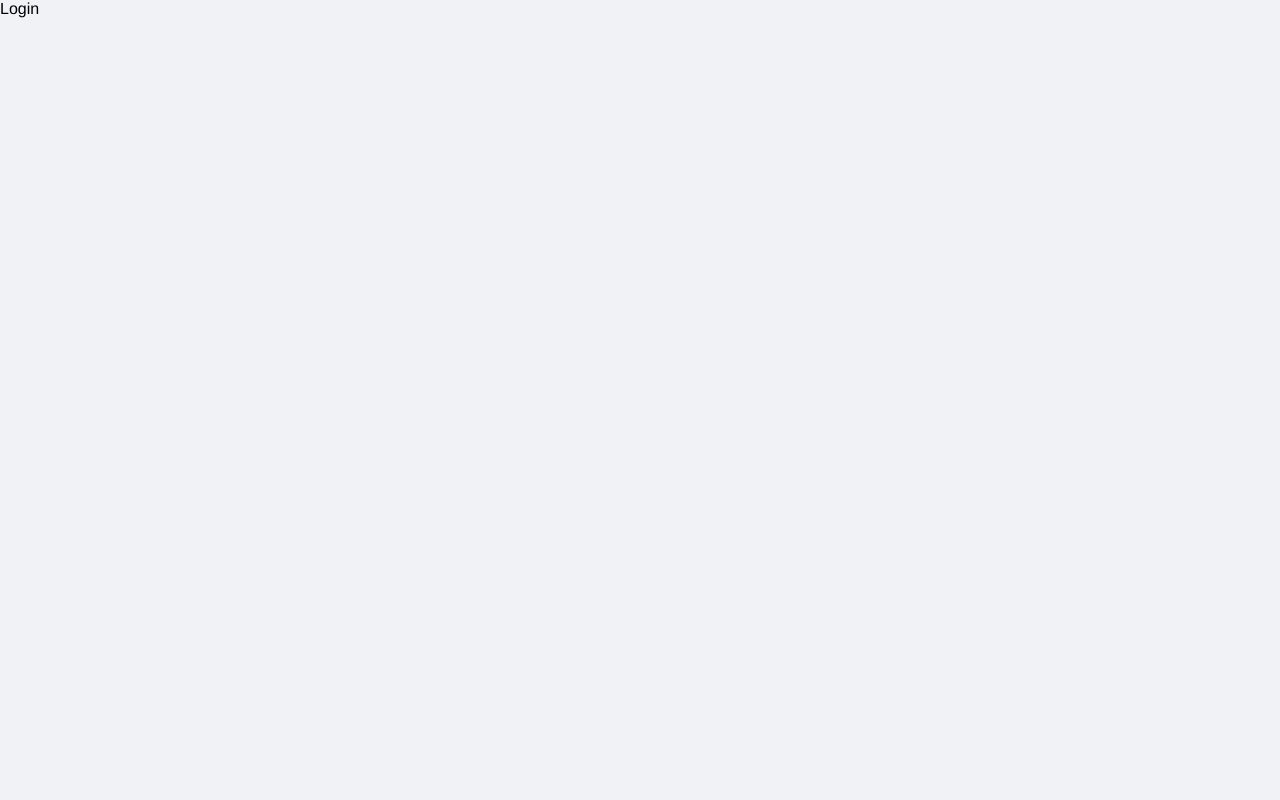
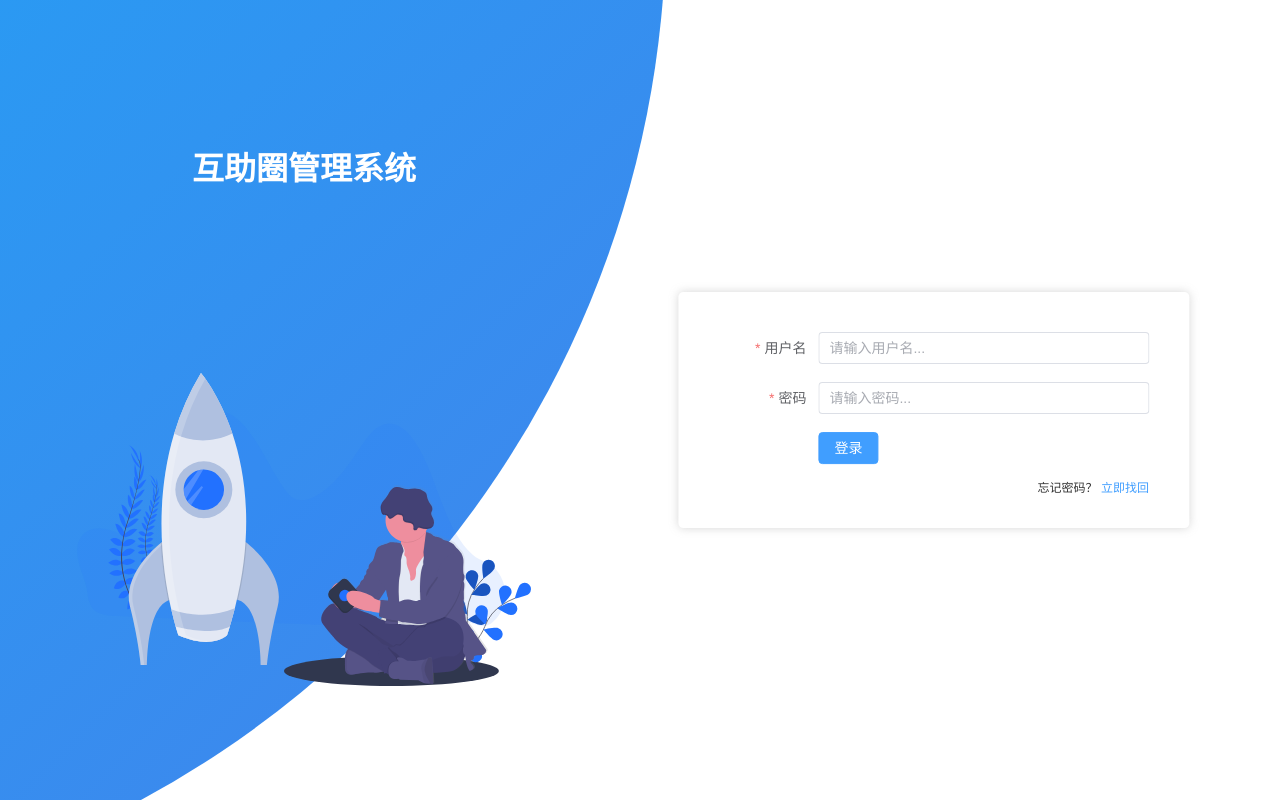
Before and after one commit to LBVIIC/mutual-aid-zone-admin, a Vue app: page /#/admin/login in a window 1280 px wide. Built offline with nearby package versions, Linux system fonts and the light colour scheme.

Commit message:
feat: 完成登录功能

```diff
--- a/src/api/user.ts
+++ b/src/api/user.ts
@@ -1,4 +1,11 @@
 import instance from '../utils/request';
+
+export const login = (username: string, password: string) => {
+  return instance.post('/api/user/login', {
+    username,
+    password
+  });
+};
 
 export const getUsers = () => {
   return instance.get('/api/user');
--- a/src/components/Sidebar.vue
+++ b/src/components/Sidebar.vue
@@ -18,6 +18,10 @@
           <el-menu-item index="4" @click="handleRouterLink(4)">
             <el-icon><Shop /></el-icon>
             <span>商品管理</span>
+          </el-menu-item>
+          <el-menu-item index="5" @click="handleRouterLink(5)">
+            <el-icon><CircleCloseFilled /></el-icon>
+            <span>退出登录</span>
           </el-menu-item>
         </el-menu>
       </el-col>
@@ -62,6 +66,9 @@ const handleRouterLink = (index: number) => {
     case 4:
       router.push({ name: 'Store' });
       break;
+    case 5:
+      localStorage.removeItem('token');
+      router.push({ name: 'Login' });
   }
 };
 </script>
--- a/src/composables/useUser.ts
+++ b/src/composables/useUser.ts
@@ -1,8 +1,10 @@
 import { reactive, ref } from 'vue';
 import { ElMessage, FormInstance, FormRules } from 'element-plus';
-import { createUser, deleteUser, editUser, getUser, getUsers } from '../api/user';
+import { createUser, deleteUser, editUser, getUser, getUsers, login } from '../api/user';
+import { useRouter } from 'vue-router';
 
 export const useUser = () => {
+  const router = useRouter();
   interface User {
     _id: string;
     username: string;
@@ -30,9 +32,9 @@ export const useUser = () => {
     ],
     password: [
       { required: true, message: '密码为必填项', trigger: 'blur' },
-      { pattern: /^[a-zA-Z0-9_!]{6,16}$/, message: '密码长度应为6-16个字符', trigger: 'change' }
+      { pattern: /^[a-zA-Z0-9_!]{6,16}$/, message: '密码长度应为6-16个字符', trigger: 'blur' }
     ],
-    editPassword: [{ pattern: /^[a-zA-Z0-9_!]{6,16}$/, message: '密码长度应为6-16个字符', trigger: 'change' }]
+    editPassword: [{ pattern: /^[a-zA-Z0-9_!]{6,16}$/, message: '密码长度应为6-16个字符', trigger: 'blur' }]
   });
 
   // 获取用户列表
@@ -61,6 +63,30 @@ export const useUser = () => {
     balance: 0,
     role: 0
   });
+
+  // 登录
+  const loginFormRef = ref<FormInstance>();
+  const handleLogin = async (formEl: FormInstance | undefined) => {
+    if (!formEl) return;
+    await formEl.validate(async (valid, fields) => {
+      const { username, password } = userModel.value;
+      if (valid) {
+        const { data: res } = await login(username, password);
+        if (res.errno === 0) {
+          if (res.data.role === 1) {
+            localStorage.setItem('token', res.data.token);
+            userModel.value.username = '';
+            router.push({ name: 'Index' });
+          } else {
+            ElMessage.error('非管理员无法登录！');
+          }
+        } else {
+          ElMessage.error(res.msg);
+        }
+      }
+    });
+  };
+
   const createUserFormVisible = ref(false);
   const editUserFormVisible = ref(false);
   const createFormRef = ref<FormInstance>();
@@ -130,10 +156,12 @@ export const useUser = () => {
     rules,
     createUserFormVisible,
     editUserFormVisible,
+    loginFormRef,
     createFormRef,
     editFormRef,
     userModel,
     userList,
+    handleLogin,
     handleUserList,
     handleCreate,
     handleEdit,
--- a/src/router.ts
+++ b/src/router.ts
@@ -44,4 +44,16 @@ const router = createRouter({
   routes
 });
 
+router.beforeEach((to, from, next) => {
+  const token = localStorage.getItem('token');
+  // 当没有token时，且访问的页面不是登录注册页时，跳转到登录页
+  if (!token && to.name !== 'Login') {
+    next({ name: 'Login' });
+  } else if (token && to.name === 'Login') {
+    next({ name: 'Index' });
+  } else {
+    next();
+  }
+});
+
 export default router;
--- a/src/views/IndexView.vue
+++ b/src/views/IndexView.vue
@@ -1,5 +1,22 @@
-<template>Index</template>
+<template>
+  <h2>互助圈</h2>
+  <h3>
+    移动端：
+    <a href="https://github.com/LBVIIC/mutual-aid-zone">https://github.com/LBVIIC/mutual-aid-zone</a>
+  </h3>
+  <h3>
+    后台管理：
+    <a href="https://github.com/LBVIIC/mutual-aid-zone-admin">https://github.com/LBVIIC/mutual-aid-zone-admin</a>
+  </h3>
+  <h3>
+    后端：
+    <a href="https://github.com/LBVIIC/mutual-aid-zone-node">https://github.com/LBVIIC/mutual-aid-zone-node</a>
+  </h3>
+</template>
 
-<script lang="ts" setup></script>
-
-<style lang="less" scoped></style>
+<style lang="less" scoped>
+a {
+  text-decoration: none;
+  color: dodgerblue;
+}
+</style>
--- a/src/views/LoginView.vue
+++ b/src/views/LoginView.vue
@@ -1,5 +1,135 @@
-<template>Login</template>
+<template>
+  <div class="container">
+    <!-- form表单容器 -->
+    <div class="form-contain">
+      <div class="form-contain__signin">
+        <el-form :model="userModel" :rules="rules" ref="loginFormRef" label-width="120px" class="form-contain__signin__form">
+          <el-form-item label="用户名" prop="username">
+            <el-input type="input" v-model="userModel.username" placeholder="请输入用户名..."></el-input>
+          </el-form-item>
+          <el-form-item label="密码" prop="password">
+            <el-input type="password" v-model="userModel.password" placeholder="请输入密码..."></el-input>
+          </el-form-item>
+          <el-form-item>
+            <el-button type="primary" class="form-contain__signin__form__btn" @click="handleLogin(loginFormRef)">登录</el-button>
+          </el-form-item>
+          <div class="form-contain__signin__tip">
+            <p>
+              忘记密码？
+              <a>立即找回</a>
+            </p>
+          </div>
+        </el-form>
+      </div>
 
-<script lang="ts" setup></script>
+      <div class="panel-contain">
+        <div class="panel-contain__panel">
+          <div class="panel-contain__panel__content">
+            <h1>互助圈管理系统</h1>
+          </div>
+          <img src="../assets/log.svg" class="panel-contain__panel__image" alt="" />
+        </div>
+      </div>
+    </div>
+  </div>
+</template>
 
-<style lang="less" scoped></style>
+<script lang="ts" setup>
+import { useUser } from '../composables/useUser';
+const { rules, userModel, loginFormRef, handleLogin } = useUser();
+</script>
+
+<style lang="less" scoped>
+.container {
+  position: relative;
+  width: 100%;
+  background-color: #fff;
+  min-height: 100vh;
+  overflow: hidden;
+
+  &:before {
+    content: '';
+    position: absolute;
+    height: 2000px;
+    width: 2000px;
+    top: -10%;
+    right: 48%;
+    transform: translateY(-50%);
+    background-image: linear-gradient(-45deg, #4481eb 0%, #04befe 100%);
+    border-radius: 50%;
+    z-index: 6;
+  }
+}
+
+.form-contain {
+  position: absolute;
+  width: 100%;
+  height: 100%;
+  top: 0;
+  left: 0;
+  &__signin {
+    position: absolute;
+    top: 50%;
+    transform: translate(-50%, -50%);
+    left: 75%;
+    width: 44%;
+    transition: 1s 0.7s ease-in-out;
+    display: grid;
+    grid-template-columns: 1fr;
+    z-index: 5;
+
+    &__form {
+      width: 80%;
+      margin-top: 20px;
+      background-color: #fff;
+      padding: 40px 40px 20px 20px;
+      border-radius: 5px;
+      box-shadow: 0px 0px 10px #cccc;
+
+      // &__btn {
+      //   width: 100%;
+      // }
+    }
+
+    &__tip {
+      text-align: right;
+      font-size: 12px;
+      color: #333;
+
+      p {
+        a {
+          color: #409eff;
+        }
+      }
+    }
+  }
+}
+
+.panel-contain {
+  position: absolute;
+  height: 100%;
+  width: 100%;
+  top: 0;
+  left: 0;
+  display: grid;
+  grid-template-columns: repeat(2, 1fr);
+
+  &__panel {
+    display: flex;
+    flex-direction: column;
+    justify-content: space-around;
+    text-align: center;
+    z-index: 6;
+    pointer-events: all;
+    padding: 3rem 17% 2rem 12%;
+
+    &__image {
+      width: 100%;
+    }
+
+    &__content {
+      color: #fff;
+    }
+  }
+}
+</style>
```
Also changed, not shown: src/assets/log.svg (added).
